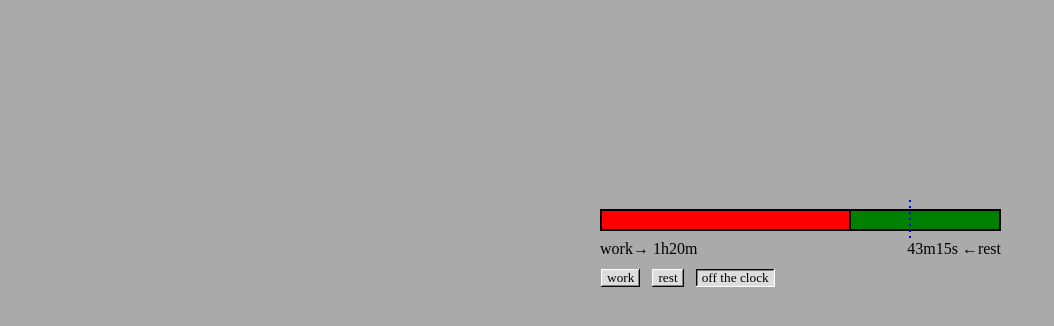
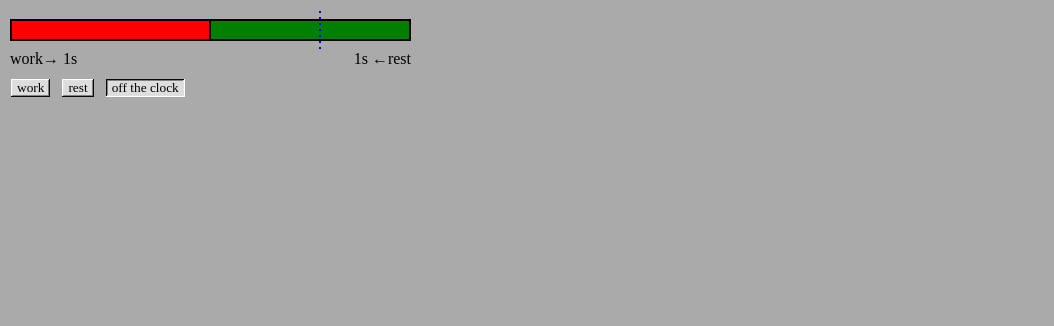
Before and after one commit to zvold/test-gh-pages, a Jekyll site: the page docs/page4.html, which Jekyll copies as it is, in a window 1280 px wide. Shown: the top 326 px of the page, without its empty margins (0-1054 px from the left). Built offline with Jekyll 4.4.1, drawn with Linux system fonts in a browser that asks for light colours.

Commit message:
format times into human readable strings

```diff
--- a/docs/page4.html
+++ b/docs/page4.html
@@ -131,18 +136,32 @@
         parent.replaceChild(progressDiv, oldChild);
       }
 
+      function formatTime(seconds) {
+        if (seconds < 60) {
+          return `${seconds}s`;
+        } else if (seconds < 3600) {
+          const minutes = Math.floor(seconds / 60);
+          const remainingSeconds = seconds % 60;
+          return `${minutes}m${remainingSeconds.toString().padStart(2, "0")}s`;
+        } else {
+          const hours = Math.floor(seconds / 3600);
+          const remainingMinutes = Math.floor((seconds % 3600) / 60);
+          return `${hours}h${remainingMinutes.toString().padStart(2, "0")}m`;
+        }
+      }
 
+      // <text x="5" y="21" text-anchor="start" stroke-width="1" dominant-baseline="middle" font-family="serif" font-weight="10">work→ 1h23m</text>
       const template = `
         <div class="grid-container">
           <svg width="401" height="40" stroke-width="2" stroke="black">
             <rect x="0" y="10" width="%SPLIT_POSITION%" height="20" fill="red"/>
             <rect x="%SPLIT_POSITION%" y="10" width="%REST_WIDTH%" height="20" fill="green"/>
             <rect x="1" y="10" width="400" height="20" fill="transparent"/>
-          <polygon points="310, 0, 310, 40" stroke="blue" stroke-dasharray="1, 5"/>
+            <polygon points="310, 1, 310, 41" stroke="blue" stroke-dasharray="1, 5"/>
           </svg>
           <div class="content-div" style="grid-row: 2; display: flex; justify-content: space-between;">
-          <span style="text-align: left;">work→ 1h20m</span>
-          <span style="text-align: right;">43m15s ←rest</span>
+            <span style="text-align: left;">work→ %WORK_TIME%</span>
+            <span style="text-align: right;">%REST_TIME% ←rest</span>
           </div>
           <div class="content-div button-container" style="grid-row: 3;">
             <button id="button-work" class="button %work%" onclick="toggleButton('work')">
@@ -157,33 +176,13 @@
           </div>
         </div>
         `
+
+      window.onload = updateProgressDiv;
     </script>
   </head>
   <body>
-    <div id="progress-div" style="position: absolute; left: 600px; top: 200px;">
-      <div class="grid-container">
-        <svg width="401" height="40" stroke-width="2" stroke="black">
-          <rect x="0" y="10" width="250" height="20" fill="red"/>
-          <rect x="250" y="10" width="150" height="20" fill="green"/>
-          <rect x="1" y="10" width="400" height="20" fill="transparent"/>
-          <polygon points="310, 0, 310, 40" stroke="blue" stroke-dasharray="1, 5"/>
-        </svg>
-        <div class="content-div" style="grid-row: 2; display: flex; justify-content: space-between;">
-          <span style="text-align: left;">work→ 1h20m</span>
-          <span style="text-align: right;">43m15s ←rest</span>
-        </div>
-        <div class="content-div button-container" style="grid-row: 3;">
-          <button id="button-work" class="button" onclick="toggleButton('work')">
-            work
-          </button>
-          <button id="button-rest" class="button"onclick="toggleButton('rest')">
-            rest
-          </button>
-          <button id="button-off" class="button pressed"onclick="toggleButton('off')">
-            off the clock
-          </button>
-        </div>
-      </div>
+    <div id="progress-div" style="position: absolute; left: 10px; top: 10px;">
+      <div></div>
     </div>
   </body>
 </html>
```
Also changed, not shown: other parts of docs/page4.html (+7 -2 lines). Lines whose indentation alone changed are shown as unchanged.
